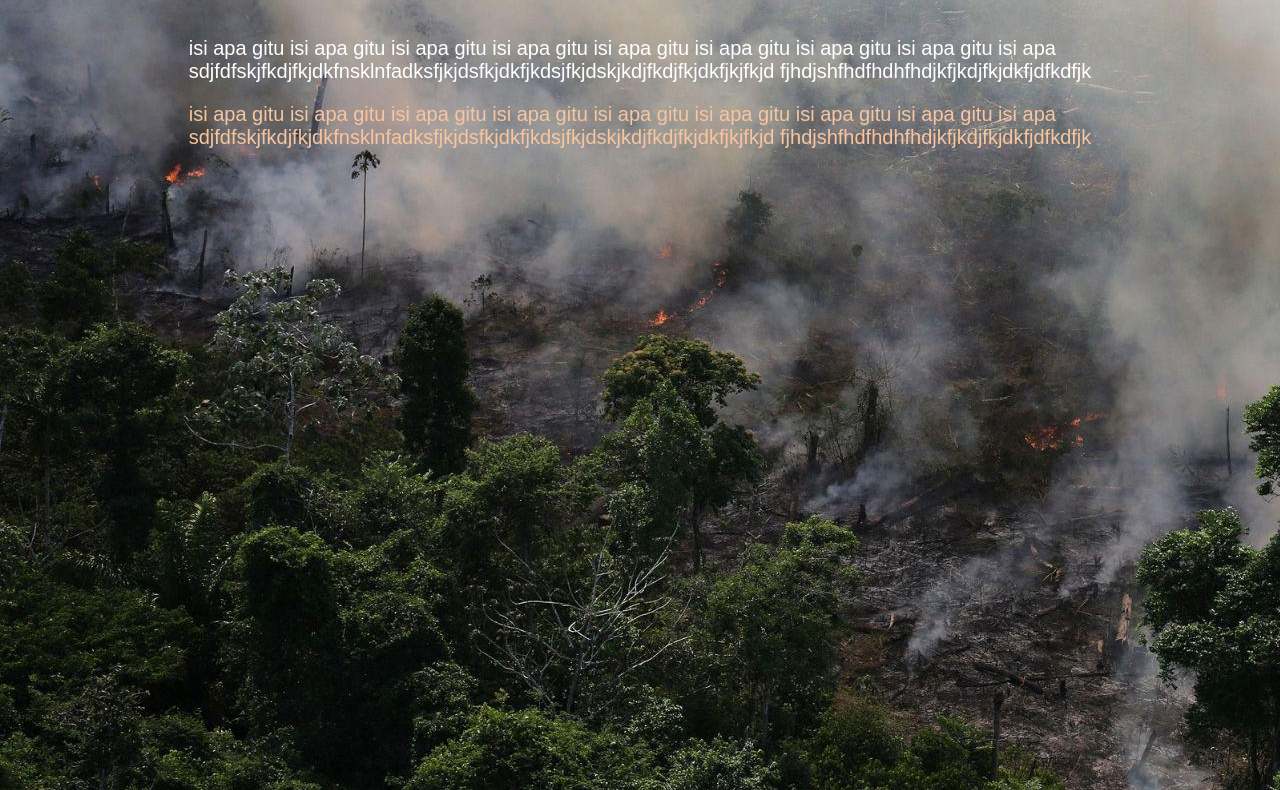
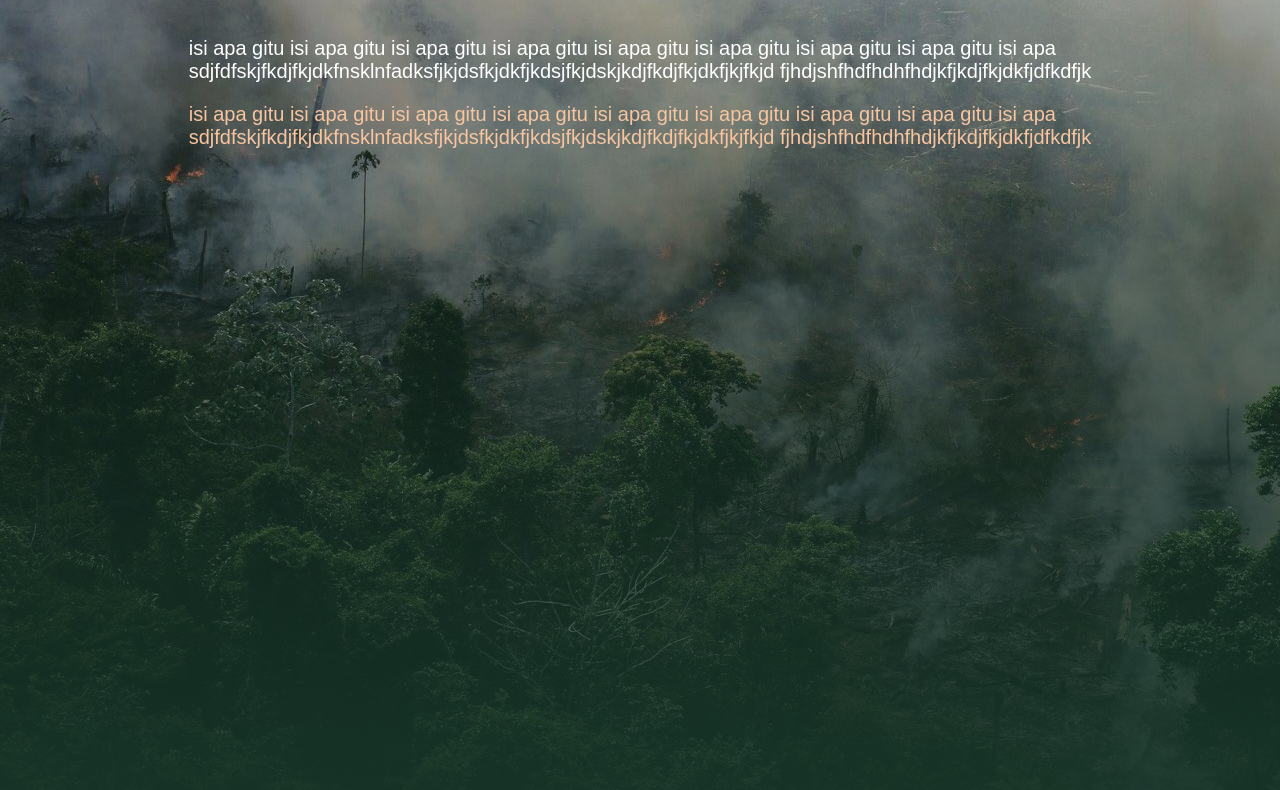
Before and after one commit to NaughtyKomodo/super-uwuw, a plain HTML site: page index.html in a window 1280 px wide. Shown: the part 215-1005 px from the top of the page. Drawn offline with Linux system fonts and the light colour scheme.

Commit message:
Update styles-index.css

```diff
--- a/styles-index.css
+++ b/styles-index.css
@@ -10,8 +10,8 @@ body {
   padding: 0;
   font-family: sans-serif;
 
-  background: linear-gradient(to bottom, #ffffff00, #173529);
-  background-image: url(https://naughtykomodo.github.io/super-uwuw/mc2yi1zlish31.jpg);
+  background: linear-gradient(to bottom, #ffffff00, #173529),
+    url(https://naughtykomodo.github.io/super-uwuw/mc2yi1zlish31.jpg);
 
 
   background-repeat: no-repeat;
```
